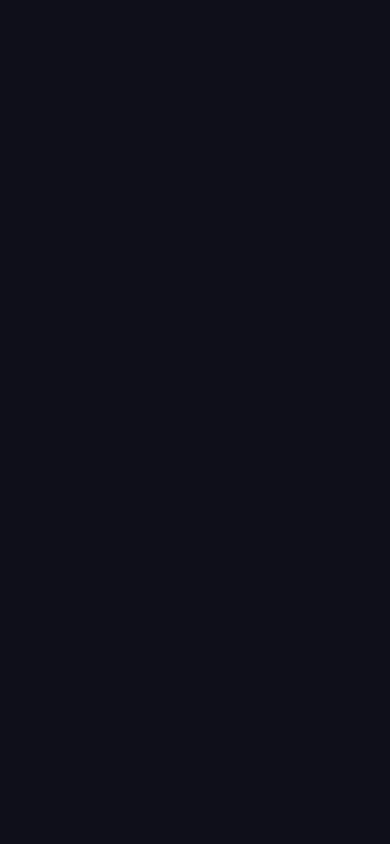
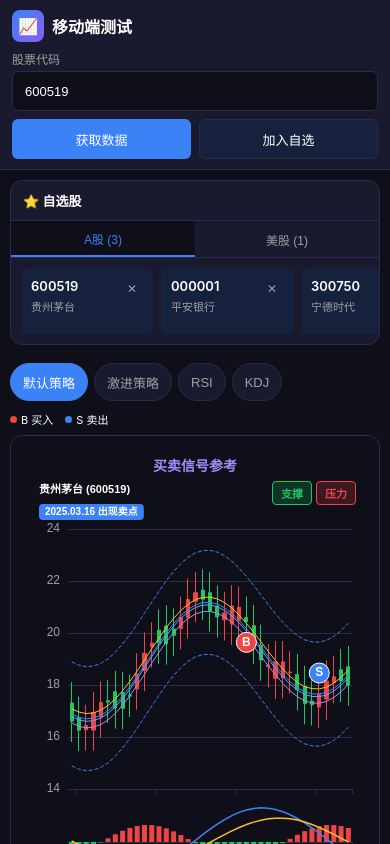
Before and after one commit to stoneZ008/TradeReview, a React (Create React App) app in the folder frontend/: page /mobile-test in a window 390 px wide. Before the commit this address had no page. Shown: the top 844 px of the page. Built offline with nearby package versions, Linux system fonts and the light colour scheme; the HTML template or start-up script is replaced by a standard one.

Commit message:
优化移动端展示

```diff
--- a/frontend/src/App.js
+++ b/frontend/src/App.js
@@ -19,6 +19,7 @@
 import ProfilePage from './pages/ProfilePage';
 import AdminPage from './pages/AdminPage';
 import SubscriptionPage from './pages/SubscriptionPage';
+import MobileTestPage from './pages/MobileTestPage';
 import { fetchStockData as apiFetchStockData, fetchExperimentalStock as apiFetchExperimentalStock, runBacktest as apiRunBacktest, loadWatchlist as apiLoadWatchlist, addToWatchlist as apiAddToWatchlist, removeFromWatchlist as apiRemoveFromWatchlist } from './api';
 
 function PrivateRoute({ children }) {
@@ -88,6 +89,7 @@
   const [backtestResult, setBacktestResult] = useState(null);
   const [watchlist, setWatchlist] = useState([]);
   const [rsiPeriod, setRsiPeriod] = useState(14);
+  const chartSectionRef = useRef(null);
   const userMenuRef = useRef(null);
 
   React.useEffect(() => {
@@ -125,6 +127,9 @@
     setSymbol(stock.code);
     setInputSymbol(stock.code);
     fetchDataForCode(stock.code);
+    if (isMobileView()) {
+      chartSectionRef.current?.scrollIntoView({ behavior: 'smooth', block: 'start' });
+    }
   };
 
   const handleStockSelectFromDao = (code) => {
@@ -450,7 +455,7 @@
         <div className="main-content">
           <Watchlist watchlist={watchlist} onSelect={selectWatchStock} onRemove={handleRemoveFromWatchlist} />
 
-          <div className="chart-section">
+          <div className="chart-section" ref={chartSectionRef}>
             <div className="chart-tabs">
               <button className={`tab ${activeChart === 'kline' ? 'active' : ''}`} onClick={() => handleChartChange('kline')}>
                 默认策略
@@ -464,7 +469,7 @@
               <button className={`tab ${activeChart === 'kdj' ? 'active' : ''}`} onClick={() => handleChartChange('kdj')}>
                 KDJ
               </button>
-              <button className={`tab ${activeChart === 'signals' ? 'active' : ''}`} onClick={() => handleChartChange('signals')}>
+              <button className={`tab mobile-hidden ${activeChart === 'signals' ? 'active' : ''}`} onClick={() => handleChartChange('signals')}>
                 信号扫描
               </button>
               {backtestResult && (
@@ -533,8 +538,9 @@
             <Route path="/register" element={<RegisterPage />} />
             <Route path="/profile" element={<PrivateRoute><ProfilePage /></PrivateRoute>} />
             <Route path="/subscription" element={<PrivateRoute><SubscriptionPage /></PrivateRoute>} />
-            <Route path="/admin" element={<PrivateRoute><AdminPage /></PrivateRoute>} />
-            <Route path="/" element={<HomePage />} />
+             <Route path="/admin" element={<PrivateRoute><AdminPage /></PrivateRoute>} />
+             <Route path="/mobile-test" element={<MobileTestPage />} />
+             <Route path="/" element={<HomePage />} />
          </Routes>
       </Router>
     </AuthProvider>
--- a/frontend/src/components/KlineChart.js
+++ b/frontend/src/components/KlineChart.js
@@ -1,10 +1,17 @@
-import React, { useState } from 'react';
+import React, { useEffect, useState } from 'react';
 import ReactECharts from 'echarts-for-react';
 import { detectMACDDivergence } from '../utils/divergence';
 
 export default function KlineChart({ stockData, symbol, titleSuffix = '', showLatestInfo = false, hideLegendItems = [] }) {
   const [showSupport, setShowSupport] = useState(false);
   const [showResistance, setShowResistance] = useState(false);
+  const [isMobile, setIsMobile] = useState(() => window.innerWidth <= 768);
+
+  useEffect(() => {
+    const handleResize = () => setIsMobile(window.innerWidth <= 768);
+    window.addEventListener('resize', handleResize);
+    return () => window.removeEventListener('resize', handleResize);
+  }, []);
 
   if (!stockData?.data) return null;
 
@@ -107,29 +114,29 @@
     {
       text: `买卖信号参考${titleSuffix}`,
       left: 'center',
-      top: 2,
-      textStyle: { color: '#a78bfa', fontSize: 20, fontWeight: 'bold' },
+      top: isMobile ? 4 : 2,
+      textStyle: { color: '#a78bfa', fontSize: isMobile ? 14 : 20, fontWeight: 'bold' },
     },
     {
       text: titleText,
-      left: '10%',
-      top: signalTag ? 34 : 36,
-      textStyle: { color: '#fff', fontSize: 14, fontWeight: 'bold' },
+      left: isMobile ? 8 : '10%',
+      top: signalTag ? (isMobile ? 28 : 34) : (isMobile ? 28 : 36),
+      textStyle: { color: '#fff', fontSize: isMobile ? 11 : 14, fontWeight: 'bold', width: isMobile ? 260 : null, overflow: 'truncate' },
     },
   ];
   if (signalTag) {
-    titleItems.push({
+      titleItems.push({
       text: '{tag|' + signalTag + '}',
-      left: '10%',
-      top: 58,
+      left: isMobile ? 8 : '10%',
+      top: isMobile ? 48 : 58,
       textStyle: {
         rich: {
           tag: {
             backgroundColor: signalBg,
             color: signalColor,
-            fontSize: 14,
+            fontSize: isMobile ? 10 : 14,
             fontWeight: 'bold',
-            padding: [4, 10],
+            padding: isMobile ? [3, 6] : [4, 10],
             borderRadius: 4,
           },
         },
@@ -345,16 +352,16 @@
       {
         query: { maxWidth: 768 },
         option: {
-          title: [{ textStyle: { fontSize: 16 } }, { textStyle: { fontSize: 11 } }],
-          legend: { top: signalTag ? 48 : 8, textStyle: { fontSize: 10 } },
+          title: [{ textStyle: { fontSize: 14 } }, { textStyle: { fontSize: 11 } }],
+          legend: { show: false },
           grid: [
-            { left: '8%', right: '3%', top: signalTag ? '22%' : '15%', height: '45%' },
-            { left: '8%', right: '3%', top: '64%', height: '14%' },
-            { left: '8%', right: '3%', top: '82%', height: '12%' },
+            { left: 42, right: 12, top: signalTag ? 78 : 58, height: 260 },
+            { left: 42, right: 12, top: 350, height: 82 },
+            { left: 42, right: 12, top: 452, height: 58 },
           ],
           dataZoom: [
-            { type: 'inside', start: 30, end: 100 },
-            { type: 'slider', height: 24, bottom: 0 },
+            { type: 'inside', start: 35, end: 100 },
+            { type: 'slider', height: 18, bottom: 8 },
           ],
           series: [
             { markPoint: { symbolSize: 28, label: { fontSize: 9 } } },
@@ -373,13 +380,13 @@
   return (
     <div style={{ position: 'relative', height: '100%' }}>
       <div
-        style={{ position: 'absolute', top: 8, right: 20, zIndex: 10, display: 'flex', gap: '8px' }}
+        style={{ position: 'absolute', top: isMobile ? 30 : 8, right: isMobile ? 8 : 20, zIndex: 10, display: 'flex', gap: isMobile ? '4px' : '8px' }}
       >
         <button
           onClick={() => setShowSupport(!showSupport)}
           style={{
-            padding: '4px 12px',
-            fontSize: '12px',
+            padding: isMobile ? '3px 8px' : '4px 12px',
+            fontSize: isMobile ? '11px' : '12px',
             backgroundColor: showSupport ? '#22c55e' : 'rgba(34, 197, 94, 0.2)',
             color: showSupport ? '#fff' : '#22c55e',
             border: '1px solid #22c55e',
@@ -393,8 +400,8 @@
         <button
           onClick={() => setShowResistance(!showResistance)}
           style={{
-            padding: '4px 12px',
-            fontSize: '12px',
+            padding: isMobile ? '3px 8px' : '4px 12px',
+            fontSize: isMobile ? '11px' : '12px',
             backgroundColor: showResistance ? '#ef4444' : 'rgba(239, 68, 68, 0.2)',
             color: showResistance ? '#fff' : '#ef4444',
             border: '1px solid #ef4444',
--- a/frontend/src/index.css
+++ b/frontend/src/index.css
@@ -1732,86 +1732,96 @@
    ======================================== */
 
 @media (max-width: 768px) {
-  /* 头部适配 */
+  body {
+    overflow-x: hidden;
+  }
+
+  .app {
+    height: auto;
+    min-height: 100vh;
+  }
+
   .header {
+    position: sticky;
+    top: 0;
+    z-index: 50;
     padding: 10px 12px;
     flex-wrap: wrap;
     gap: 8px;
+    align-items: flex-start;
+  }
+
+  .logo {
+    gap: 8px;
+  }
+
+  .logo-icon {
+    width: 32px;
+    height: 32px;
+    font-size: 16px;
   }
 
   .logo-text {
     font-size: 16px;
+    white-space: nowrap;
+  }
+
+  .nav-tabs {
+    order: 2;
+    width: 100%;
+    margin: 0;
+    overflow-x: auto;
+    gap: 6px;
+    padding-bottom: 2px;
+    -webkit-overflow-scrolling: touch;
+  }
+
+  .nav-tab {
+    flex: 0 0 auto;
+    padding: 8px 12px;
+    font-size: 13px;
+    min-height: 36px;
   }
 
   .controls {
-    flex-wrap: wrap;
+    order: 3;
+    width: 100%;
+    display: grid;
+    grid-template-columns: 1fr 1fr;
     gap: 8px;
+  }
+
+  .controls .input-group {
+    align-items: stretch;
+    flex-direction: column;
+    gap: 4px;
+  }
+
+  .controls .input-group:first-child {
+    grid-column: 1 / -1;
+  }
+
+  .controls label {
+    font-size: 12px;
+  }
+
+  .controls .input,
+  .controls .input-sm,
+  .controls .btn {
     width: 100%;
-    order: 3;
-  }
-
-  .controls input,
-  .controls button {
     min-height: 40px;
     font-size: 13px;
   }
 
-  /* 侧边栏隐藏 - 移动端简化布局 */
-  .watchlist-sidebar {
-    display: none;
-  }
-
-  .sidebar {
-    display: none;
-  }
-
-  /* 主内容占满宽度 */
-  .main-content {
-    flex: 1;
-  }
-
-  .chart-section {
-    width: 100%;
-    padding: 8px;
-  }
-
-  /* 图表标签增大触摸区域 */
-  .chart-tabs {
-    gap: 4px;
-  }
-
-  .chart-tabs .tab {
-    min-height: 40px;
-    padding: 8px 12px;
+  .user-menu-wrapper {
+    margin-left: 0;
+  }
+
+  .user-menu-btn {
+    min-height: 32px;
+    min-width: 40px;
+    padding: 6px 10px;
     font-size: 13px;
-  }
-
-  /* 图例缩小 */
-  .chart-legend {
-    gap: 12px;
-    padding: 4px 0;
-  }
-
-  .legend-item {
-    font-size: 12px;
-    gap: 4px;
-  }
-
-  .legend-dot {
-    width: 8px;
-    height: 8px;
-  }
-
-  /* 图表容器高度调整 */
-  .chart-container {
-    flex: 1;
-    min-height: 400px;
-  }
-
-  /* 用户菜单 */
-  .user-menu-btn {
-    min-height: 40px;
-    min-width: 40px;
   }
 
   .user-dropdown {
@@ -1819,19 +1829,173 @@
     min-width: 140px;
   }
 
-  /* Dao 页面适配 */
+  .main-content {
+    display: flex;
+    flex-direction: column;
+    flex: none;
+    overflow: visible;
+    min-height: auto;
+  }
+
+  .watchlist-sidebar {
+    order: 1;
+    display: flex;
+    width: auto;
+    max-height: 178px;
+    margin: 10px 10px 0;
+    border: 1px solid var(--border);
+    border-radius: 12px;
+    overflow: hidden;
+  }
+
+  .watchlist-header {
+    padding: 10px 12px;
+    font-size: 13px;
+  }
+
+  .watchlist-tabs {
+    flex-shrink: 0;
+  }
+
+  .watchlist-tab {
+    min-height: 36px;
+    padding: 8px;
+    font-size: 12px;
+  }
+
+  .watchlist-content {
+    display: flex;
+    gap: 8px;
+    overflow-x: auto;
+    overflow-y: hidden;
+    padding: 10px;
+    -webkit-overflow-scrolling: touch;
+  }
+
+  .watchlist-item-card {
+    flex: 0 0 132px;
+    min-height: 66px;
+    margin-bottom: 0;
+    padding: 10px;
+    align-items: flex-start;
+  }
+
+  .watchlist-item-card:hover {
+    transform: none;
+  }
+
+  .watchlist-code {
+    font-size: 13px;
+  }
+
+  .watchlist-name {
+    font-size: 11px;
+  }
+
+  .btn-delete-watchlist {
+    width: 22px;
+    height: 22px;
+    flex: 0 0 auto;
+  }
+
+  .watchlist-empty {
+    min-width: 120px;
+    padding: 18px 10px;
+  }
+
+  .chart-section {
+    order: 2;
+    width: 100%;
+    min-height: calc(100vh - 320px);
+    padding: 10px;
+  }
+
+  .chart-tabs {
+    gap: 6px;
+    padding: 8px 0;
+    overflow-x: auto;
+    border-bottom: none;
+    background: transparent;
+    -webkit-overflow-scrolling: touch;
+  }
+
+  .chart-tabs .tab {
+    flex: 0 0 auto;
+    min-height: 38px;
+    padding: 8px 12px;
+    font-size: 13px;
+    background: var(--bg-secondary);
+    border: 1px solid var(--border);
+    border-radius: 999px;
+  }
+
+  .chart-tabs .tab.active {
+    background: var(--accent);
+    border-color: var(--accent);
+    color: #fff;
+  }
+
+  .mobile-hidden {
+    display: none !important;
+  }
+
+  .chart-legend {
+    gap: 12px;
+    padding: 2px 0 8px;
+    font-size: 11px;
+  }
+
+  .legend-item {
+    gap: 4px;
+  }
+
+  .legend-dot {
+    width: 7px;
+    height: 7px;
+  }
+
+  .chart-container {
+    flex: none;
+    height: 560px;
+    min-height: 560px;
+    padding: 0;
+    border: 1px solid var(--border);
+    border-radius: 12px;
+    overflow: hidden;
+    background: var(--bg-primary);
+  }
+
+  .sidebar {
+    display: none;
+  }
+
+  .metrics-grid {
+    grid-template-columns: 1fr;
+  }
+
+  .trade-info {
+    flex-direction: column;
+    gap: 4px;
+  }
+
   .dao-sidebar {
     display: none;
   }
 
-  .dao-main {
+  .dao-main,
+  .dao-content {
     margin-left: 0;
   }
 
-  .stock-grid {
+  .stock-grid,
+  .company-grid {
     grid-template-columns: repeat(2, 1fr);
     gap: 8px;
     padding: 8px;
+  }
+
+  .mobile-test-page .sidebar {
+    display: none;
   }
 }
 
--- /dev/null
+++ b/frontend/src/pages/MobileTestPage.js
@@ -0,0 +1,93 @@
+import React, { useState } from 'react';
+import KlineChart from '../components/KlineChart';
+import Watchlist from '../components/Watchlist';
+
+const sampleWatchlist = [
+  { code: '600519', name: '贵州茅台' },
+  { code: '000001', name: '平安银行' },
+  { code: '300750', name: '宁德时代' },
+  { code: 'AAPL', name: 'Apple' },
+];
+
+const sampleData = Array.from({ length: 60 }, (_, i) => {
+  const base = 18 + Math.sin(i / 5) * 2 + i * 0.03;
+  const open = Number((base + Math.sin(i) * 0.5).toFixed(2));
+  const close = Number((base + Math.cos(i) * 0.5).toFixed(2));
+  const high = Number((Math.max(open, close) + 0.8).toFixed(2));
+  const low = Number((Math.min(open, close) - 0.8).toFixed(2));
+  return {
+    date: `2025-${String(Math.floor(i / 20) + 1).padStart(2, '0')}-${String((i % 20) + 1).padStart(2, '0')}`,
+    open,
+    close,
+    high,
+    low,
+    volume: 800000 + i * 12000,
+    ma5: Number((base + 0.2).toFixed(2)),
+    ma10: Number((base - 0.1).toFixed(2)),
+    ma20: Number((base - 0.35).toFixed(2)),
+    boll_upper: Number((base + 2).toFixed(2)),
+    boll_middle: Number(base.toFixed(2)),
+    boll_lower: Number((base - 2).toFixed(2)),
+    macd: Number((Math.sin(i / 6) * 0.5).toFixed(3)),
+    macd_signal: Number((Math.sin(i / 6 - 0.4) * 0.35).toFixed(3)),
+    macd_hist: Number((Math.sin(i / 4) * 0.25).toFixed(3)),
+    signal: i === 45 ? 1 : i === 55 ? -1 : 0,
+    buy_score: i === 45 ? 0.72 : 0,
+    sell_score: i === 55 ? 0.66 : 0,
+  };
+});
+
+export default function MobileTestPage() {
+  const [stock, setStock] = useState(sampleWatchlist[0]);
+  const stockData = {
+    name: stock.name,
+    data: sampleData,
+    support_levels: [{ price: 17.2 }],
+    resistance_levels: [{ price: 22.6 }],
+    trade_advice: { stop_loss: 16.8, take_profit: 23.5, add_price: 19.6 },
+  };
+
+  return (
+    <div className="app mobile-test-page">
+      <header className="header">
+        <div className="logo">
+          <div className="logo-icon">📈</div>
+          <span className="logo-text">移动端测试</span>
+        </div>
+        <div className="controls">
+          <div className="input-group">
+            <label>股票代码</label>
+            <input className="input" value={stock.code} readOnly />
+          </div>
+          <button className="btn btn-primary">获取数据</button>
+          <button className="btn btn-watchlist-add">加入自选</button>
+        </div>
+      </header>
+      <div className="main-content">
+        <Watchlist watchlist={sampleWatchlist} onSelect={setStock} onRemove={(code, e) => e.stopPropagation()} />
+        <div className="chart-section">
+          <div className="chart-tabs">
+            <button className="tab active">默认策略</button>
+            <button className="tab">激进策略</button>
+            <button className="tab">RSI</button>
+            <button className="tab">KDJ</button>
+            <button className="tab mobile-hidden">信号扫描</button>
+          </div>
+          <div className="chart-legend">
+            <div className="legend-item"><div className="legend-dot" style={{ background: '#ef4444' }}></div><span>B 买入</span></div>
+            <div className="legend-item"><div className="legend-dot" style={{ background: '#3b82f6' }}></div><span>S 卖出</span></div>
+          </div>
+          <div className="chart-container">
+            <KlineChart stockData={stockData} symbol={stock.code} hideLegendItems={['K线', 'MACD柱']} />
+          </div>
+        </div>
+        <div className="sidebar">
+          <div className="sidebar-tabs">
+            <button className="sidebar-tab active">买卖信号</button>
+            <button className="sidebar-tab">回测结果</button>
+          </div>
+        </div>
+      </div>
+    </div>
+  );
+}
```
